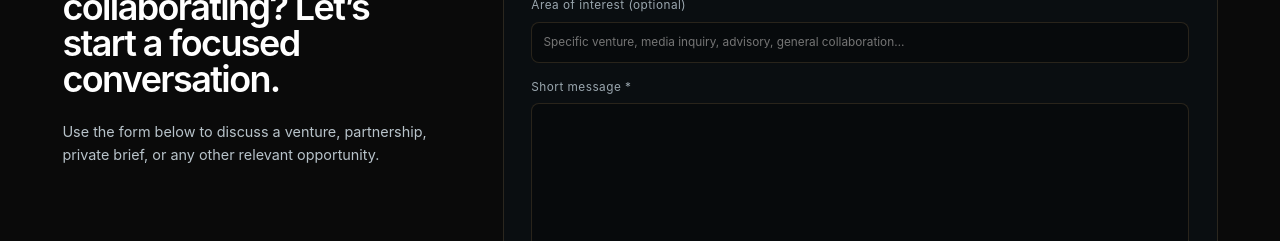
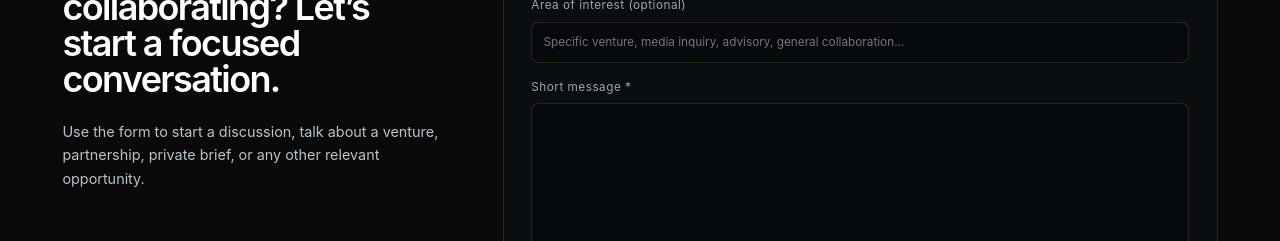
Before and after one commit to josephjilovec/josephjilovec, a Next.js app: page / in a window 1280 px wide. Shown: the part 7800-8041 px from the top of the page. Built offline with nearby package versions, Linux system fonts and the light colour scheme.

Commit message:
Update page.tsx

```diff
--- a/app/page.tsx
+++ b/app/page.tsx
@@ -44,7 +44,7 @@ export default function Home() {
         <div className="contact-layout">
           <aside>
             <SectionHeading index="06" eyebrow="Contact" title="Interested in building, backing, or collaborating? Let’s start a focused conversation.">
-              <p>Use the form below to discuss a venture, partnership, private brief, or any other relevant opportunity.</p>
+              <p>Use the form to start a discussion, talk about a venture, partnership, private brief, or any other relevant opportunity.</p>
             </SectionHeading>
           </aside>
           <ContactForm />
```
